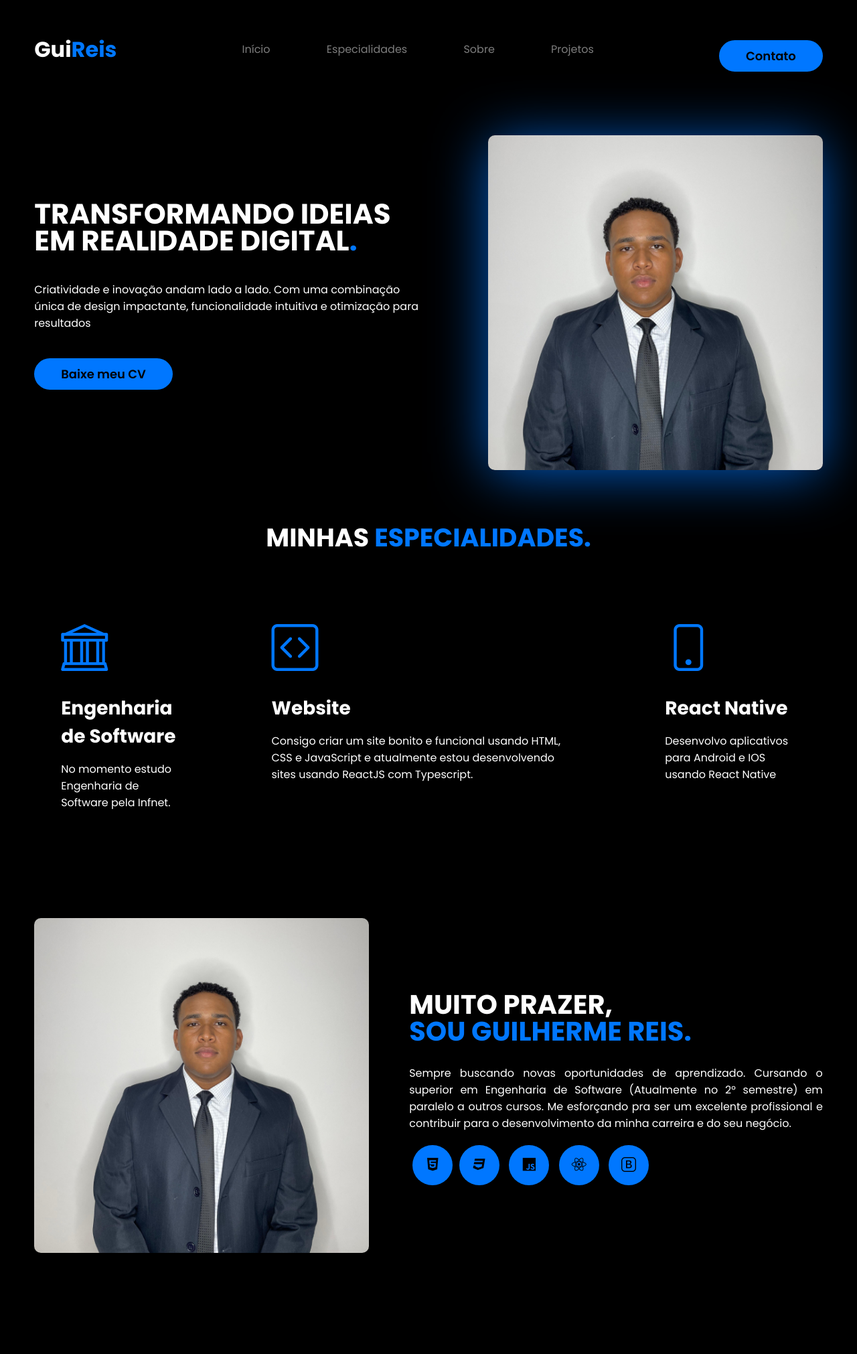
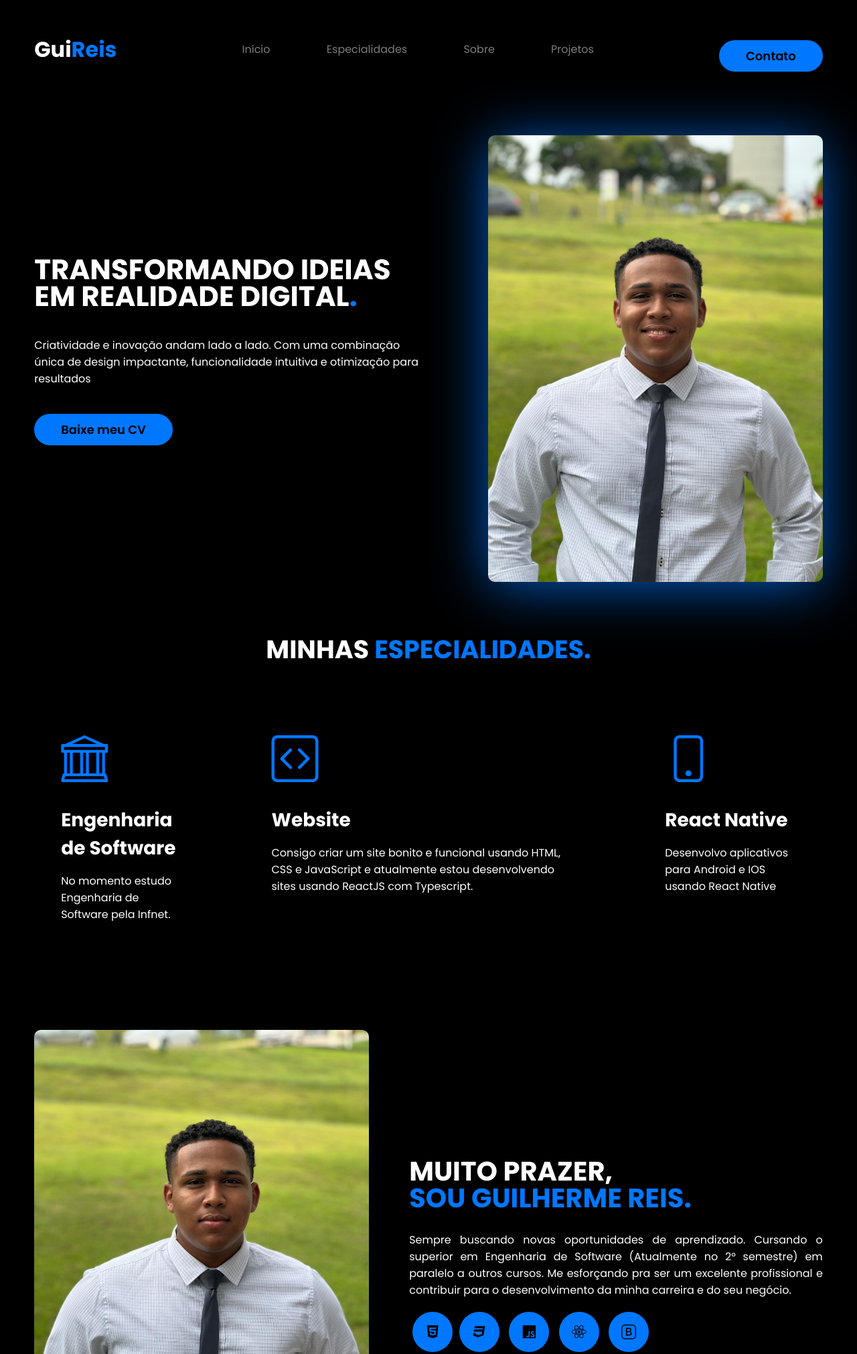
Before and after one commit to guilhermereiiss/Meu-Portfolio, a plain HTML site: page index.html in a window 1280 px wide. Shown: the top 2022 px of the page at 67% size. Drawn offline with nearby package versions, Linux system fonts and the light colour scheme.

Commit message:
troca de fotosLinkedin 01

```diff
--- a/index.html
+++ b/index.html
@@ -85,7 +85,7 @@
                     </div><!--txt-topo-site-->
 
                     <div class="img-topo-site">
-                        <img src="images/1.png" alt="">
+                        <img src="images/fotoLInkedin02.jpeg" alt="">
                     </div><!--img-topo-site-->
                 </div><!--flex-->
             </div><!--interface-->
@@ -124,7 +124,7 @@
             <div class="interface">
                 <div class="flex">
                     <div class="img-sobre">
-                        <img src="images/2.png" alt="">
+                        <img src="images/fotoLInkedin03.jpeg" alt="">
                     </div><!--img-sobre-->
 
                     <div class="txt-sobre" >
```
Also changed, not shown: images/fotoLInkedin02.jpeg (added), images/fotoLInkedin03.jpeg (added), 1 other file.
